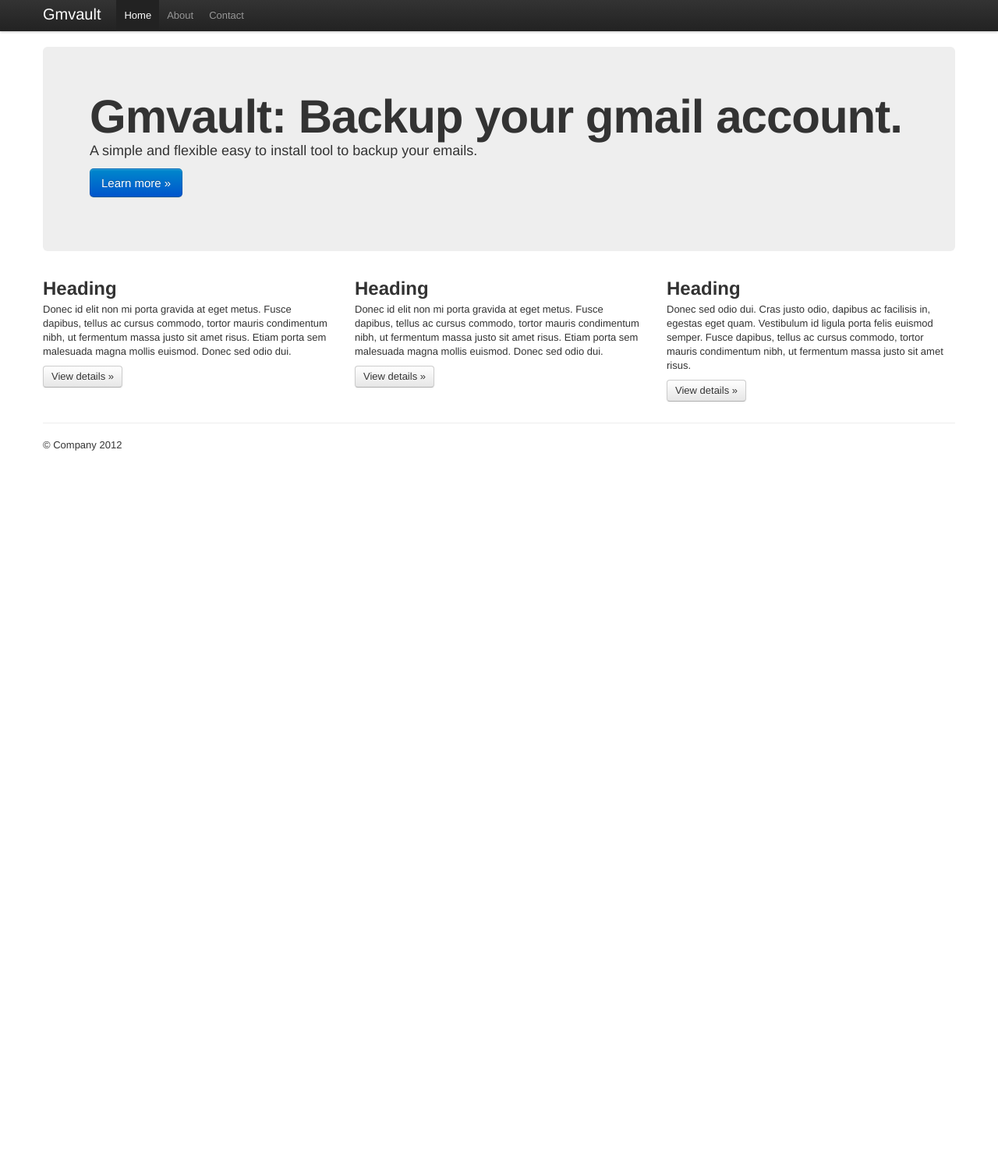
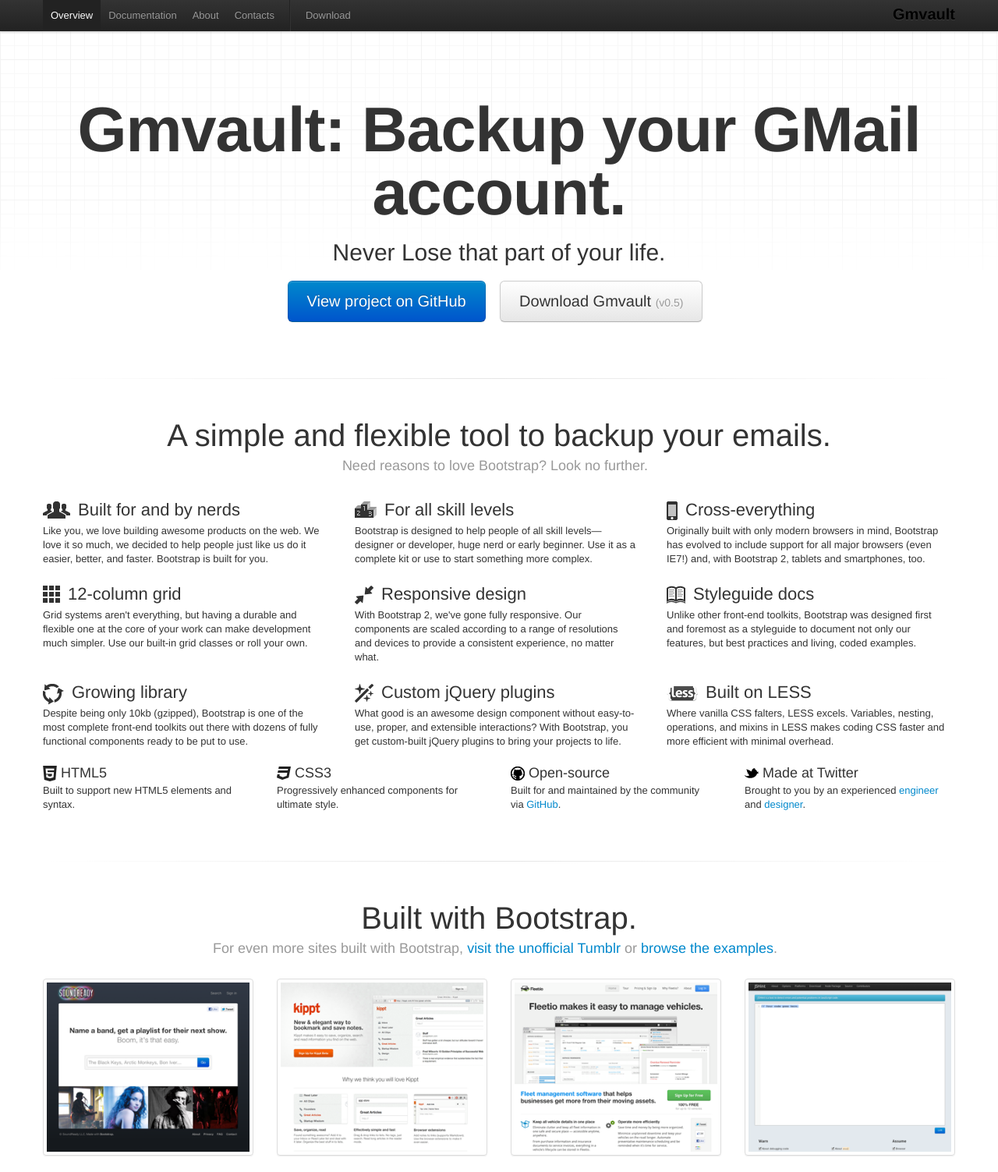
Before and after one commit to gaubert/gmvault, a plain HTML site: page index.html in a window 1280 px wide. Shown: the top 1503 px of the page at 78% size. Before the commit the page ends 800 px from the top, so only its background shows below. Drawn offline with Linux system fonts and the light colour scheme.

Commit message:
add old index and modify index.

```diff
--- a/index.html
+++ b/index.html
@@ -2,20 +2,16 @@
 <html lang="en">
   <head>
     <meta charset="utf-8">
-    <title>gmvault from zoobert</title>
+    <title>gmvault: gmail backup</title>
     <meta name="viewport" content="width=device-width, initial-scale=1.0">
-    <meta name="description" content="">
-    <meta name="author" content="">
+    <meta name="description" content="backup and restore your gmail account">
+    <meta name="author" content="zoobert">
 
     <!-- Le styles -->
-    <link href="./assets/css/bootstrap.css" rel="stylesheet">
-    <style type="text/css">
-      body {
-        padding-top: 60px;
-        padding-bottom: 40px;
-      }
-    </style>
-    <link href="./assets/css/bootstrap-responsive.css" rel="stylesheet">
+    <link href="assets/css/bootstrap.css" rel="stylesheet">
+    <link href="assets/css/bootstrap-responsive.css" rel="stylesheet">
+    <link href="assets/css/docs.css" rel="stylesheet">
+    <link href="assets/js/google-code-prettify/prettify.css" rel="stylesheet">
 
     <!-- Le HTML5 shim, for IE6-8 support of HTML5 elements -->
     <!--[if lt IE 9]>
@@ -23,14 +19,17 @@
     <![endif]-->
 
     <!-- Le fav and touch icons -->
-    <link rel="shortcut icon" href="../assets/ico/favicon.ico">
-    <link rel="apple-touch-icon-precomposed" sizes="114x114" href="../assets/ico/apple-touch-icon-114-precomposed.png">
-    <link rel="apple-touch-icon-precomposed" sizes="72x72" href="../assets/ico/apple-touch-icon-72-precomposed.png">
-    <link rel="apple-touch-icon-precomposed" href="../assets/ico/apple-touch-icon-57-precomposed.png">
+    <link rel="shortcut icon" href="assets/ico/favicon.ico">
+    <link rel="apple-touch-icon-precomposed" sizes="114x114" href="assets/ico/apple-touch-icon-114-precomposed.png">
+    <link rel="apple-touch-icon-precomposed" sizes="72x72" href="assets/ico/apple-touch-icon-72-precomposed.png">
+    <link rel="apple-touch-icon-precomposed" href="assets/ico/apple-touch-icon-57-precomposed.png">
   </head>
 
-  <body>
+  <body data-spy="scroll" data-target=".subnav" data-offset="50">
 
+
+  <!-- Navbar
+    ================================================== -->
     <div class="navbar navbar-fixed-top">
       <div class="navbar-inner">
         <div class="container">
@@ -39,70 +38,186 @@
             <span class="icon-bar"></span>
             <span class="icon-bar"></span>
           </a>
-          <a class="brand" href="#">Gmvault</a>
+          <a class="brand" href="./index.html">Gmvault</a>
           <div class="nav-collapse">
             <ul class="nav">
-              <li class="active"><a href="#">Home</a></li>
-              <li><a href="#about">About</a></li>
-              <li><a href="#contact">Contact</a></li>
+              <li class="active">
+               <a href="./index.html">Overview</a>
+              </li>
+              <li class="">
+                <a href="./documentation.html">Documentation</a>
+              </li>
+              <li class="">
+                <a href="./about.html">About</a>
+              </li>
+              <li class="">
+                <a href="./contacts.html">Contacts</a>
+              </li>
+              <li class="divider-vertical"></li>
+              <li class="">
+                <a href="./download.html">Download</a>
+              </li>
             </ul>
-          </div><!--/.nav-collapse -->
+          </div>
         </div>
       </div>
     </div>
 
     <div class="container">
 
-      <!-- Main hero unit for a primary marketing message or call to action -->
-      <div class="hero-unit">
-        <h1>Gmvault: Backup your gmail account.</h1>
-        <p>A simple and flexible easy to install tool to backup your emails.</p>
-        <p><a class="btn btn-primary btn-large">Learn more &raquo;</a></p>
+<!-- Masthead
+================================================== -->
+<header class="jumbotron masthead">
+  <div class="inner">
+    <h1>Gmvault: Backup your GMail account.</h1>
+    <p>Never Lose that part of your life.</p>
+    <p class="download-info">
+      <a href="https://github.com/gaubert/gmvault/" class="btn btn-primary btn-large">View project on GitHub</a>
+      <a href="assets/bootstrap.zip" class="btn btn-large">Download Gmvault <small>(v0.5)</small></a>
+    </p>
   </div>
+</header>
 
-      <!-- Example row of columns -->
+<hr class="soften">
+
+<div class="marketing">
+  <h1>A simple and flexible tool to backup your emails.</h1>
+  <p class="marketing-byline">Need reasons to love Bootstrap? Look no further.</p>
   <div class="row">
     <div class="span4">
-          <h2>Heading</h2>
-           <p>Donec id elit non mi porta gravida at eget metus. Fusce dapibus, tellus ac cursus commodo, tortor mauris condimentum nibh, ut fermentum massa justo sit amet risus. Etiam porta sem malesuada magna mollis euismod. Donec sed odio dui. </p>
-          <p><a class="btn" href="#">View details &raquo;</a></p>
+      <img class="bs-icon" src="assets/img/glyphicons/glyphicons_042_group.png">
+      <h2>Built for and by nerds</h2>
+      <p>Like you, we love building awesome products on the web. We love it so much, we decided to help people just like us do it easier, better, and faster. Bootstrap is built for you.</p>
     </div>
     <div class="span4">
-          <h2>Heading</h2>
-           <p>Donec id elit non mi porta gravida at eget metus. Fusce dapibus, tellus ac cursus commodo, tortor mauris condimentum nibh, ut fermentum massa justo sit amet risus. Etiam porta sem malesuada magna mollis euismod. Donec sed odio dui. </p>
-          <p><a class="btn" href="#">View details &raquo;</a></p>
+      <img class="bs-icon" src="assets/img/glyphicons/glyphicons_079_podium.png">
+      <h2>For all skill levels</h2>
+      <p>Bootstrap is designed to help people of all skill levels&mdash;designer or developer, huge nerd or early beginner. Use it as a complete kit or use to start something more complex.</p>
     </div>
     <div class="span4">
-          <h2>Heading</h2>
-          <p>Donec sed odio dui. Cras justo odio, dapibus ac facilisis in, egestas eget quam. Vestibulum id ligula porta felis euismod semper. Fusce dapibus, tellus ac cursus commodo, tortor mauris condimentum nibh, ut fermentum massa justo sit amet risus.</p>
-          <p><a class="btn" href="#">View details &raquo;</a></p>
+      <img class="bs-icon" src="assets/img/glyphicons/glyphicons_163_iphone.png">
+      <h2>Cross-everything</h2>
+      <p>Originally built with only modern browsers in mind, Bootstrap has evolved to include support for all major browsers (even IE7!) and, with Bootstrap 2, tablets and smartphones, too.</p>
     </div>
+  </div><!--/row-->
+  <div class="row">
+    <div class="span4">
+      <img class="bs-icon" src="assets/img/glyphicons/glyphicons_155_show_thumbnails.png">
+      <h2>12-column grid</h2>
+      <p>Grid systems aren't everything, but having a durable and flexible one at the core of your work can make development much simpler. Use our built-in grid classes or roll your own.</p>
     </div>
+    <div class="span4">
+      <img class="bs-icon" src="assets/img/glyphicons/glyphicons_214_resize_small.png">
+      <h2>Responsive design</h2>
+      <p>With Bootstrap 2, we've gone fully responsive. Our components are scaled according to a range of resolutions and devices to provide a consistent experience, no matter what.</p>
+    </div>
+    <div class="span4">
+      <img class="bs-icon" src="assets/img/glyphicons/glyphicons_266_book_open.png">
+      <h2>Styleguide docs</h2>
+      <p>Unlike other front-end toolkits, Bootstrap was designed first and foremost as a styleguide to document not only our features, but best practices and living, coded examples.</p>
+    </div>
+  </div><!--/row-->
+  <div class="row">
+    <div class="span4">
+      <img class="bs-icon" src="assets/img/glyphicons/glyphicons_082_roundabout.png">
+      <h2>Growing library</h2>
+      <p>Despite being only 10kb (gzipped), Bootstrap is one of the most complete front-end toolkits out there with dozens of fully functional components ready to be put to use.</p>
+    </div>
+    <div class="span4">
+      <img class="bs-icon" src="assets/img/glyphicons/glyphicons_009_magic.png">
+      <h2>Custom jQuery plugins</h2>
+      <p>What good is an awesome design component without easy-to-use, proper, and extensible interactions? With Bootstrap, you get custom-built jQuery plugins to bring your projects to life.</p>
+    </div>
+    <div class="span4">
+      <img class="bs-icon" src="assets/img/less-small.png">
+      <h2>Built on LESS</h2>
+      <p>Where vanilla CSS falters, LESS excels. Variables, nesting, operations, and mixins in LESS makes coding CSS faster and more efficient with minimal overhead.</p>
+    </div>
+  </div><!--/row-->
+  <div class="row">
+    <div class="span3">
+      <img class="small-bs-icon" src="assets/img/icon-html5.png">
+      <h3>HTML5</h3>
+      <p>Built to support new HTML5 elements and syntax.</p>
+    </div>
+    <div class="span3">
+      <img class="small-bs-icon" src="assets/img/icon-css3.png">
+      <h3>CSS3</h3>
+      <p>Progressively enhanced components for ultimate style.</p>
+    </div>
+    <div class="span3">
+      <img class="small-bs-icon" src="assets/img/icon-github.png">
+      <h3>Open-source</h3>
+      <p>Built for and maintained by the community via <a href="https://github.com">GitHub</a>.</p>
+    </div>
+    <div class="span3">
+      <img class="small-bs-icon" src="assets/img/icon-twitter.png">
+      <h3>Made at Twitter</h3>
+      <p>Brought to you by an experienced <a href="http://twitter.com/fat">engineer</a> and <a href="http://twitter.com/mdo">designer</a>.</p>
+    </div>
+  </div><!--/row-->
 
-      <hr>
+  <hr class="soften">
 
-      <footer>
-        <p>&copy; Company 2012</p>
+  <h1>Built with Bootstrap.</h1>
+  <p class="marketing-byline">For even more sites built with Bootstrap, <a href="http://builtwithbootstrap.tumblr.com/" target="_blank">visit the unofficial Tumblr</a> or <a href="./examples.html">browse the examples</a>.</p>
+  <ul class="thumbnails example-sites">
+    <li class="span3">
+      <a class="thumbnail" href="http://soundready.fm/" target="_blank">
+        <img src="assets/img/example-sites/soundready.png" alt="SoundReady.fm">
+      </a>
+    </li>
+    <li class="span3">
+      <a class="thumbnail" href="http://kippt.com/" target="_blank">
+        <img src="assets/img/example-sites/kippt.png" alt="Kippt">
+      </a>
+    </li>
+    <li class="span3">
+      <a class="thumbnail" href="http://www.fleetio.com/" target="_blank">
+        <img src="assets/img/example-sites/fleetio.png" alt="Fleetio">
+      </a>
+    </li>
+    <li class="span3">
+      <a class="thumbnail" href="http://www.jshint.com/" target="_blank">
+        <img src="assets/img/example-sites/jshint.png" alt="JS Hint">
+      </a>
+    </li>
+  </ul>
+
+</div><!-- /.marketing -->
+
+     <!-- Footer
+      ================================================== -->
+      <footer class="footer">
+        <p class="pull-right"><a href="#">Back to top</a></p>
+        <p>Designed and built with all the love in the world <a href="http://twitter.com/twitter" target="_blank">@twitter</a> by <a href="http://twitter.com/mdo" target="_blank">@mdo</a> and <a href="http://twitter.com/fat" target="_blank">@fat</a>.</p>
+        <p>Code licensed under the <a href="http://www.apache.org/licenses/LICENSE-2.0" target="_blank">Apache License v2.0</a>. Documentation licensed under <a href="http://creativecommons.org/licenses/by/3.0/">CC BY 3.0</a>.</p>
+        <p>Icons from <a href="http://glyphicons.com">Glyphicons Free</a>, licensed under <a href="http://creativecommons.org/licenses/by/3.0/">CC BY 3.0</a>.</p>
       </footer>
 
-    </div> <!-- /container -->
+    </div><!-- /container -->
+
+
 
     <!-- Le javascript
     ================================================== -->
     <!-- Placed at the end of the document so the pages load faster -->
-    <script src="./assets/js/jquery.js"></script>
-    <script src="./assets/js/bootstrap-transition.js"></script>
-    <script src="./assets/js/bootstrap-alert.js"></script>
-    <script src="./assets/js/bootstrap-modal.js"></script>
-    <script src="./assets/js/bootstrap-dropdown.js"></script>
-    <script src="./assets/js/bootstrap-scrollspy.js"></script>
-    <script src="./assets/js/bootstrap-tab.js"></script>
-    <script src="./assets/js/bootstrap-tooltip.js"></script>
-    <script src="./assets/js/bootstrap-popover.js"></script>
-    <script src="./assets/js/bootstrap-button.js"></script>
-    <script src="./assets/js/bootstrap-collapse.js"></script>
-    <script src="./assets/js/bootstrap-carousel.js"></script>
-    <script src="./assets/js/bootstrap-typeahead.js"></script>
+    <script type="text/javascript" src="http://platform.twitter.com/widgets.js"></script>
+    <script src="assets/js/jquery.js"></script>
+    <script src="assets/js/google-code-prettify/prettify.js"></script>
+    <script src="assets/js/bootstrap-transition.js"></script>
+    <script src="assets/js/bootstrap-alert.js"></script>
+    <script src="assets/js/bootstrap-modal.js"></script>
+    <script src="assets/js/bootstrap-dropdown.js"></script>
+    <script src="assets/js/bootstrap-scrollspy.js"></script>
+    <script src="assets/js/bootstrap-tab.js"></script>
+    <script src="assets/js/bootstrap-tooltip.js"></script>
+    <script src="assets/js/bootstrap-popover.js"></script>
+    <script src="assets/js/bootstrap-button.js"></script>
+    <script src="assets/js/bootstrap-collapse.js"></script>
+    <script src="assets/js/bootstrap-carousel.js"></script>
+    <script src="assets/js/bootstrap-typeahead.js"></script>
+    <script src="assets/js/application.js"></script>
 
   </body>
 </html>
```
Also changed, not shown: 1 other file. Lines whose indentation alone changed are shown as unchanged.
